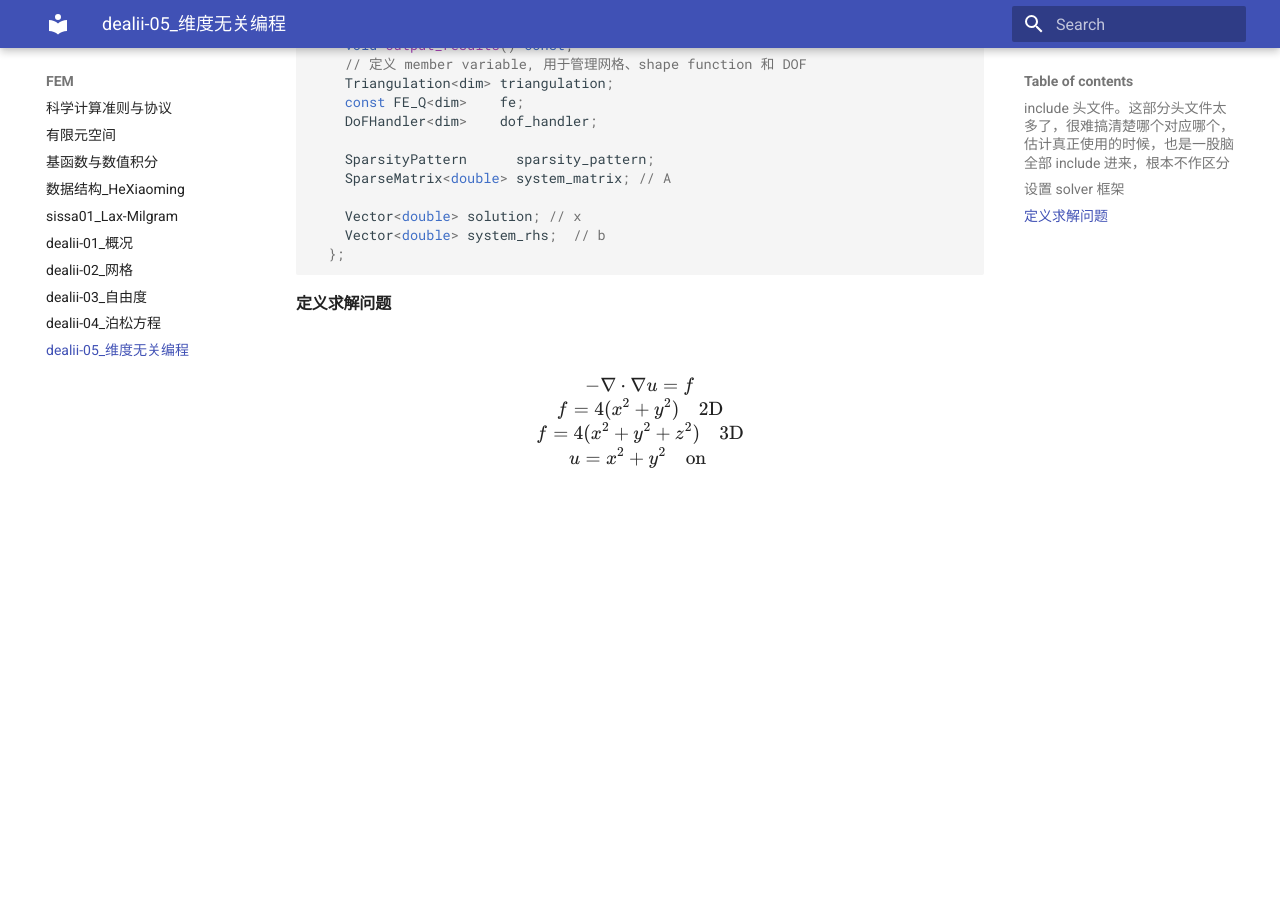
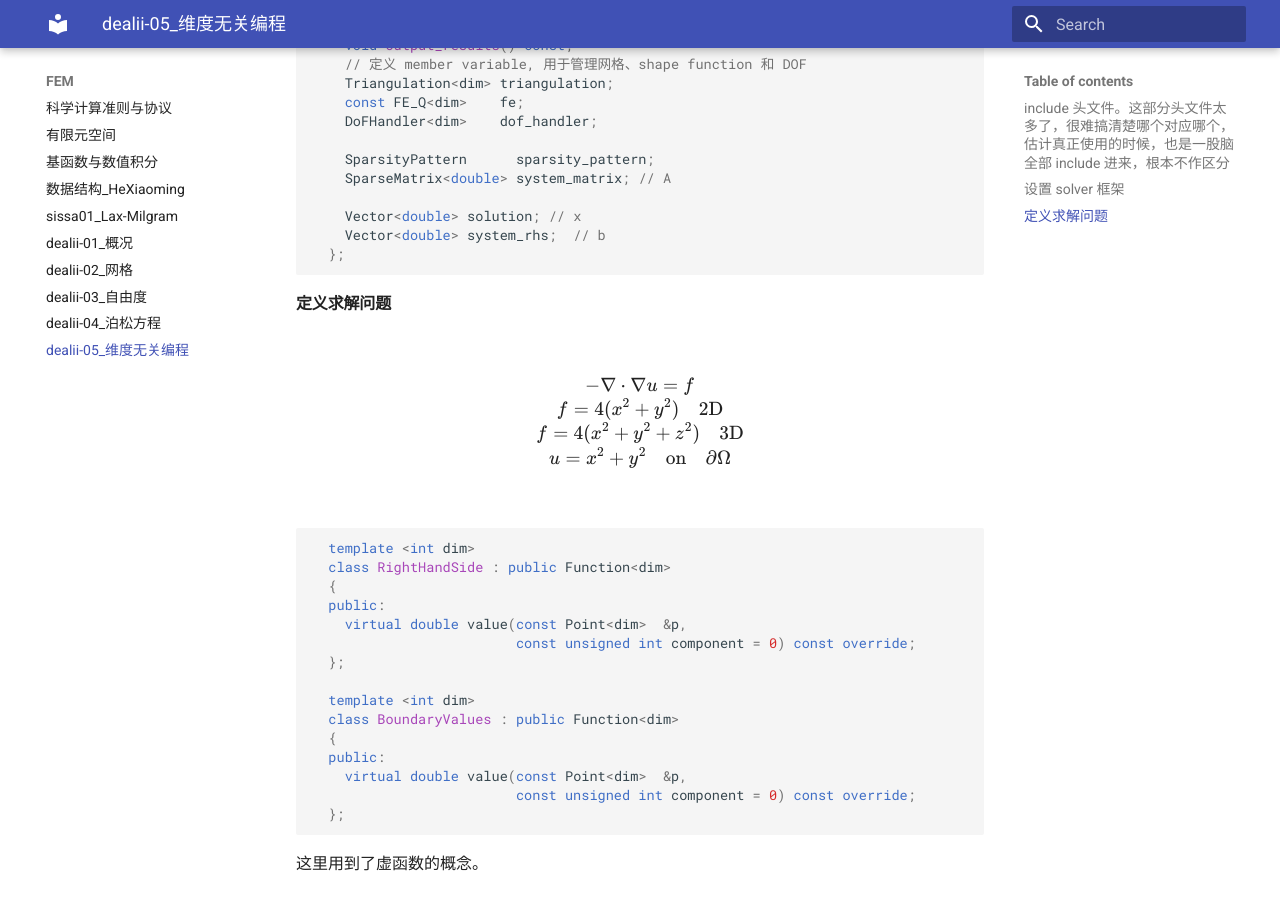
Before and after one commit to ymma98/technotes, an MkDocs documentation site: the page built from docs/FEM/dealii-05_维度无关编程.md, in a window 1280 px wide and 900 px high, scrolled down 2838 px. Built offline with MkDocs 1.6.1 and Material for MkDocs 9.7.7, drawn with Linux system fonts in a browser that asks for light colours; before the commit the page ends 3374 px from its top, so only the background shows below that.

Commit message:
docs/FEM/dealii-05_维度无关编程.md updated from https://stackedit.cn/

````diff
--- a/docs/FEM/dealii-05_维度无关编程.md
+++ b/docs/FEM/dealii-05_维度无关编程.md
@@ -141,11 +141,30 @@ $$
 -\nabla\cdot \nabla u = f \\
 f= 4(x^2 + y^2) \quad \text{2D} \\
 f= 4(x^2 + y^2 + z^2) \quad \text{3D} \\
-u = x^2 + y^2 \quad  \text{on }
+u = x^2 + y^2 \quad  \text{on}\quad \partial \Omega
 $$
 
+```cpp
+  template <int dim>
+  class RightHandSide : public Function<dim>
+  {
+  public:
+    virtual double value(const Point<dim>  &p,
+                         const unsigned int component = 0) const override;
+  };
+
+  template <int dim>
+  class BoundaryValues : public Function<dim>
+  {
+  public:
+    virtual double value(const Point<dim>  &p,
+                         const unsigned int component = 0) const override;
+  };
+```
+
+这里用到了虚函数的概念。
 <!--stackedit_data:
-eyJoaXN0b3J5IjpbLTE4MjAwNTI4MzYsLTE1MzU2NzYwMTQsNT
-UzMDMwNTQ0LC0xNDA1ODIzODI4LDEyNTc5NzcyMTksLTE5NTc1
-MzE5MDMsMTc4Mzk3ODk3NCwyMzk2OTc0NDBdfQ==
+eyJoaXN0b3J5IjpbMTE5MzIwNTg5OSwtMTUzNTY3NjAxNCw1NT
+MwMzA1NDQsLTE0MDU4MjM4MjgsMTI1Nzk3NzIxOSwtMTk1NzUz
+MTkwMywxNzgzOTc4OTc0LDIzOTY5NzQ0MF19
 -->
````
